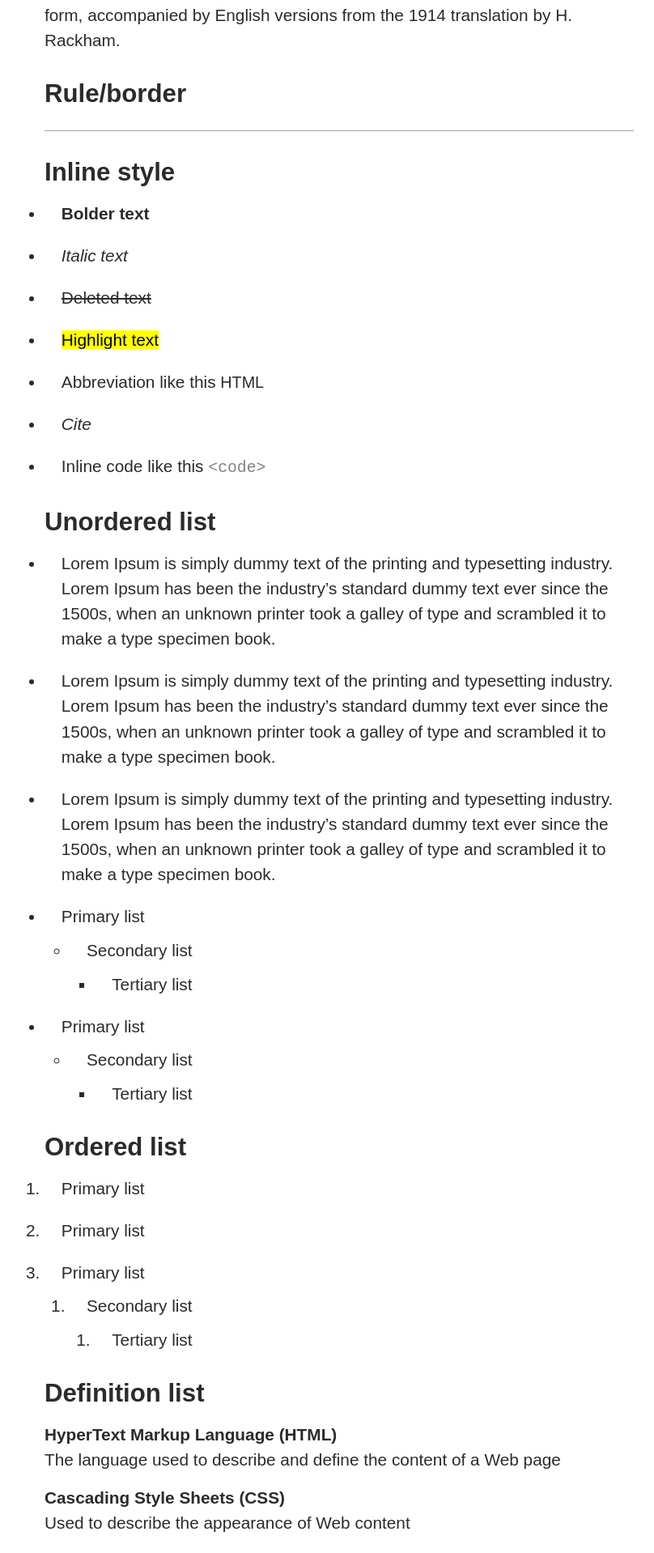
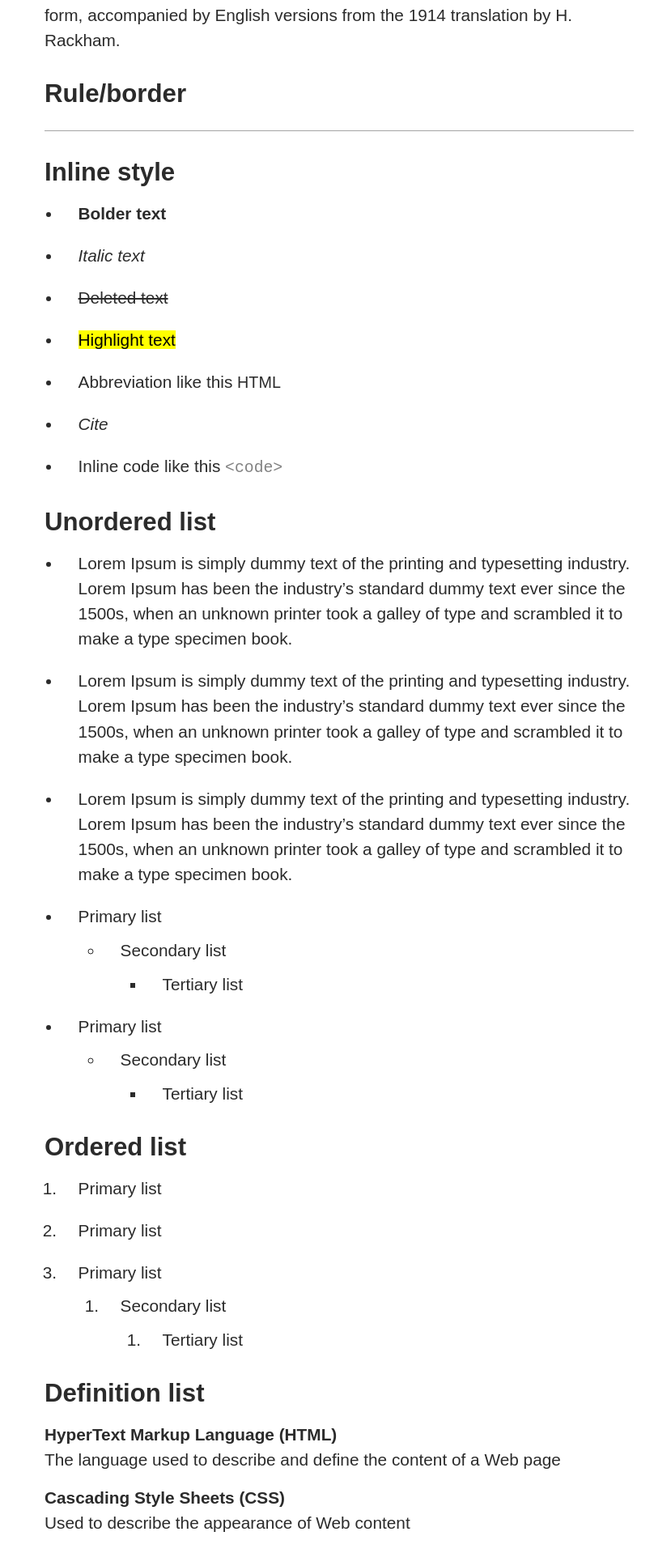
Before and after one commit to aflim/fleuron, a Jekyll site: the page built from styleguide.md, in a window 1280 px wide. Shown: the part 1202-3120 px from the top of the page at 81% size, without its empty margins (221-1029 px from the left). Built offline with Jekyll 4.4.1, drawn with Linux system fonts in a browser that asks for light colours.

Commit message:
Update _typography.scss

```diff
--- a/_sass/_typography.scss
+++ b/_sass/_typography.scss
@@ -37,7 +37,7 @@ p {
 ul,
 ol {
   padding: 0;
-  margin-block-start: var(--spacer-base);
+  margin-inline-start: var(--spacer-base);
   margin-block-start: 0;
   margin-block-end: var(--spacer-base);
 
```
